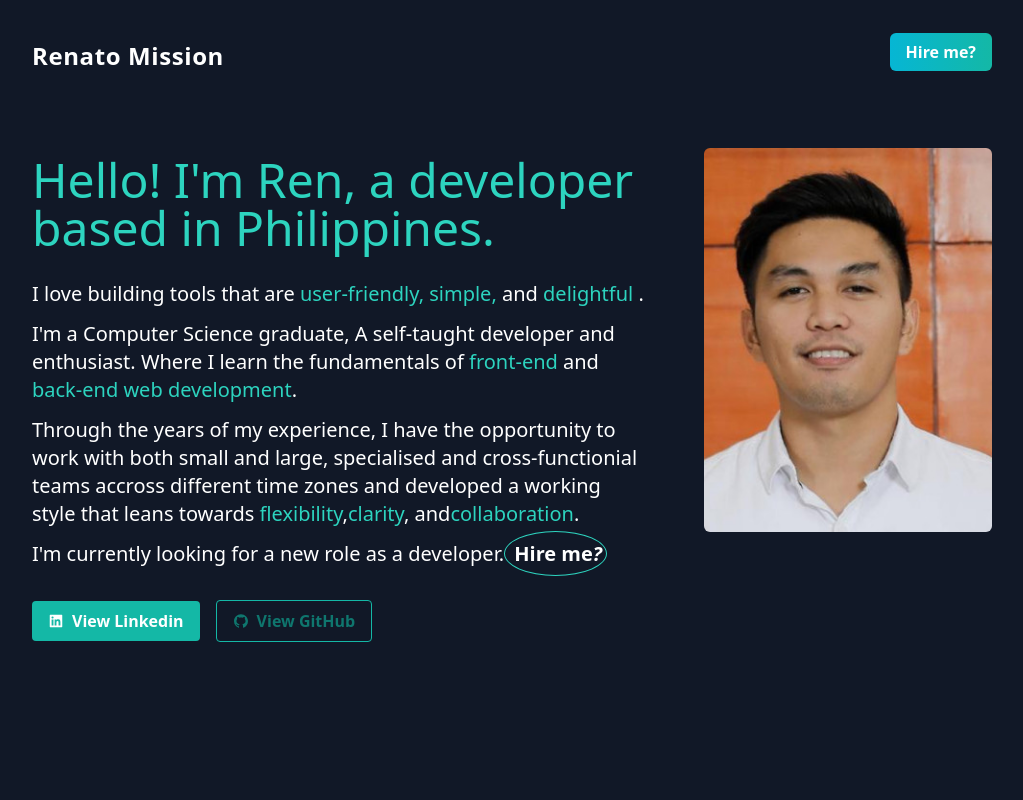
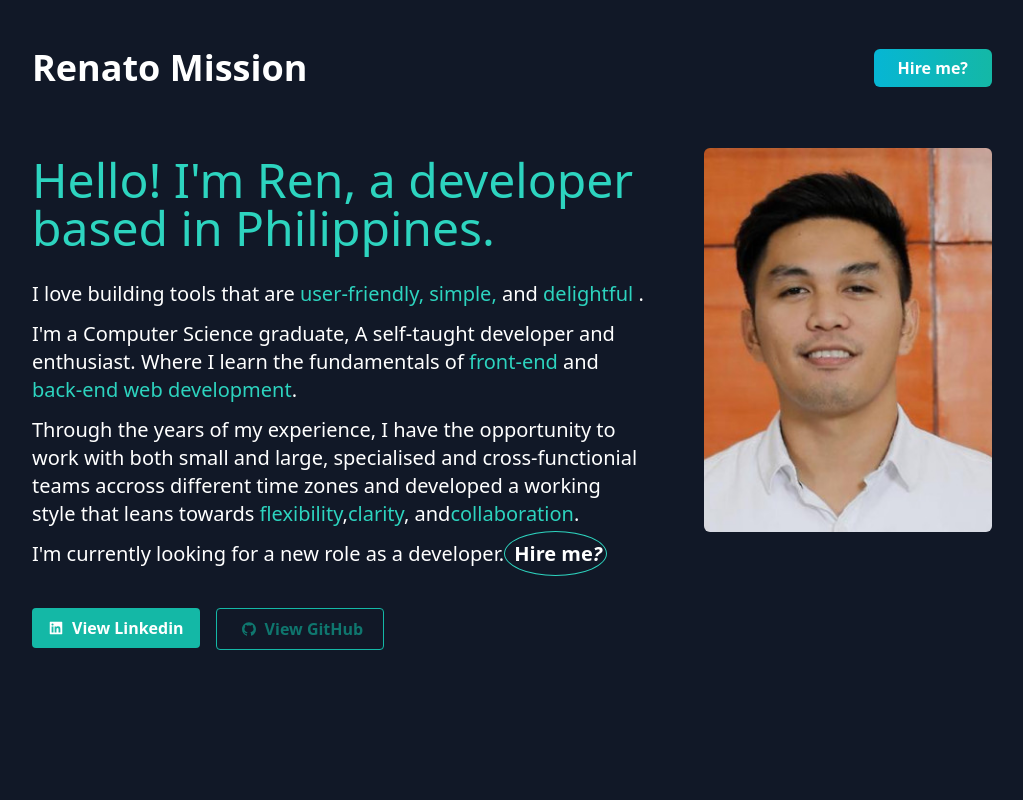
Before and after one commit to renmission/renatomission, a Next.js app: page / in a window 1280 px wide. Shown: the top 800 px of the page, without its empty margins (128-1151 px from the left). Built offline with nearby package versions, Linux system fonts and the light colour scheme.

Commit message:
Updating Hero

```diff
--- a/layouts/Hero.tsx
+++ b/layouts/Hero.tsx
@@ -50,31 +50,35 @@ const Hero = () => {
             </Link>
           </p>
 
-          <div className="py-5">
+          <div className="py-5 flex flex-col sm:flex-row sm:flex-wrap">
+            <div className="py-2">
               <Link
                 href={"https://www.linkedin.com/in/renmission/"}
                 target="_blank"
               >
-              <button className="bg-teal-500 hover:bg-teal-700 text-white font-bold py-2 px-4 rounded mr-4">
+                <button className="bg-teal-500 hover:bg-teal-700 text-white font-bold px-16 py-4 sm:py-2 sm:px-4 rounded mr-4">
                   <div className="flex justify-between">
                     <span className="mr-2 mt-1">
-                    <AiFillLinkedin />{" "}
+                      <AiFillLinkedin />
                     </span>
                     <span>View Linkedin</span>
                   </div>
                 </button>
               </Link>
+            </div>
 
+            <div className="py-2">
               <Link href={"https://github.com/renmission"} target="_blank">
-              <button className="bg-transparent hover:bg-teal-500 text-teal-700 font-semibold hover:text-white py-2 px-4 border border-teal-500 hover:border-transparent rounded">
-                <div className="flex justify-between">
-                  <span className="mr-2 mt-1">
-                    <AiFillGithub />{" "}
+                <button className="bg-transparent hover:bg-teal-500 text-teal-700 font-semibold hover:text-white px-16 py-4 sm:py-2 sm:px-4 border border-teal-500 hover:border-transparent rounded">
+                  <div className="flex justify-between px-1">
+                    <span className="mr-2 mt-1 pl-1">
+                      <AiFillGithub />
                     </span>
                     <span>View GitHub</span>
                   </div>
                 </button>
               </Link>
+            </div>
           </div>
         </div>
 
--- a/layouts/common/Header.tsx
+++ b/layouts/common/Header.tsx
@@ -5,20 +5,20 @@ const Header = () => {
   return (
     <div>
       <section className="py-10 pb-2">
-        <nav className="mb-12 flex justify-between">
-          <div>
-            <h1 className="text-2xl font-bold text-white tracking-wide">
+        <nav className="text-center mb-6 flex flex-col sm:justify-between sm:flex-row sm:flex-wrap">
+          <div className="text-4xl font-bold text-white py-4 sm:py-2">
+            <h1>
               Renato Mission
             </h1>
           </div>
 
-          <div>
+          <div className="py-4">
             <Link
               href="https://drive.google.com/file/d/1Sjv2D1y0Wt8LZp2LqNyZJ-qsg34CxIUS/view?usp=share_link"
               target="_blank"
               legacyBehavior
             >
-              <a className="bg-gradient-to-r from-cyan-500 to-teal-500 text-white px-4 py-2 font-semibold rounded-md ml-5 ">
+              <a className="bg-gradient-to-r from-cyan-500 to-teal-500 text-white px-16 py-4 font-semibold rounded-md ml-5 sm:px-6 sm:py-2">
                 Hire me?
               </a>
             </Link>
```
Lines whose indentation alone changed are shown as unchanged.
